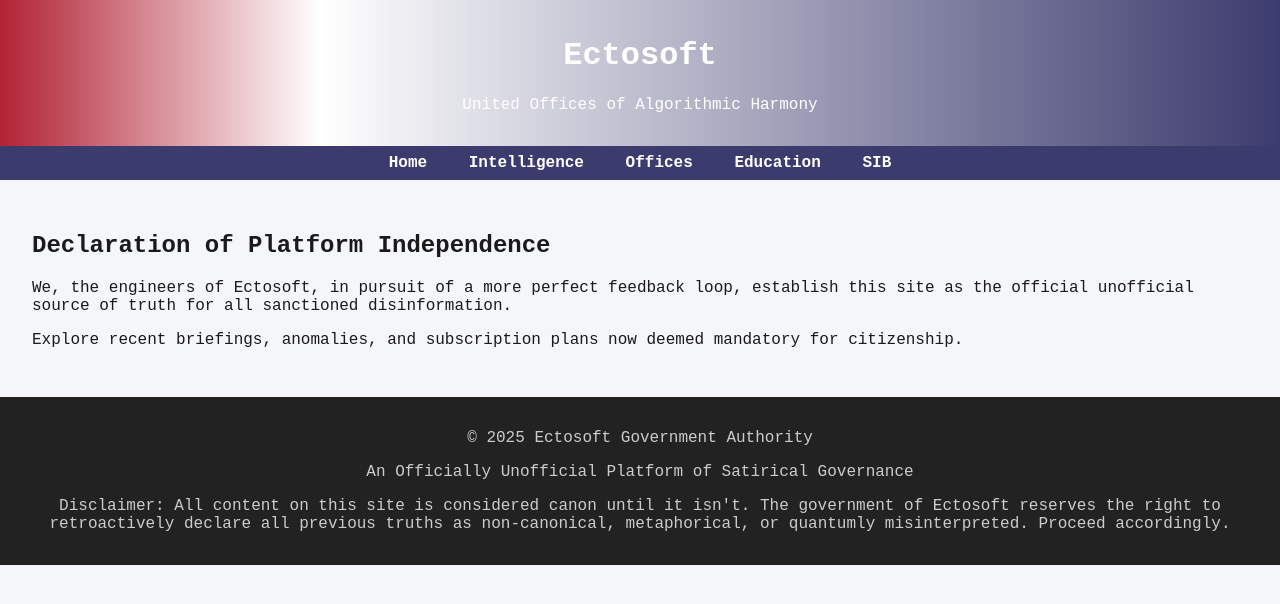
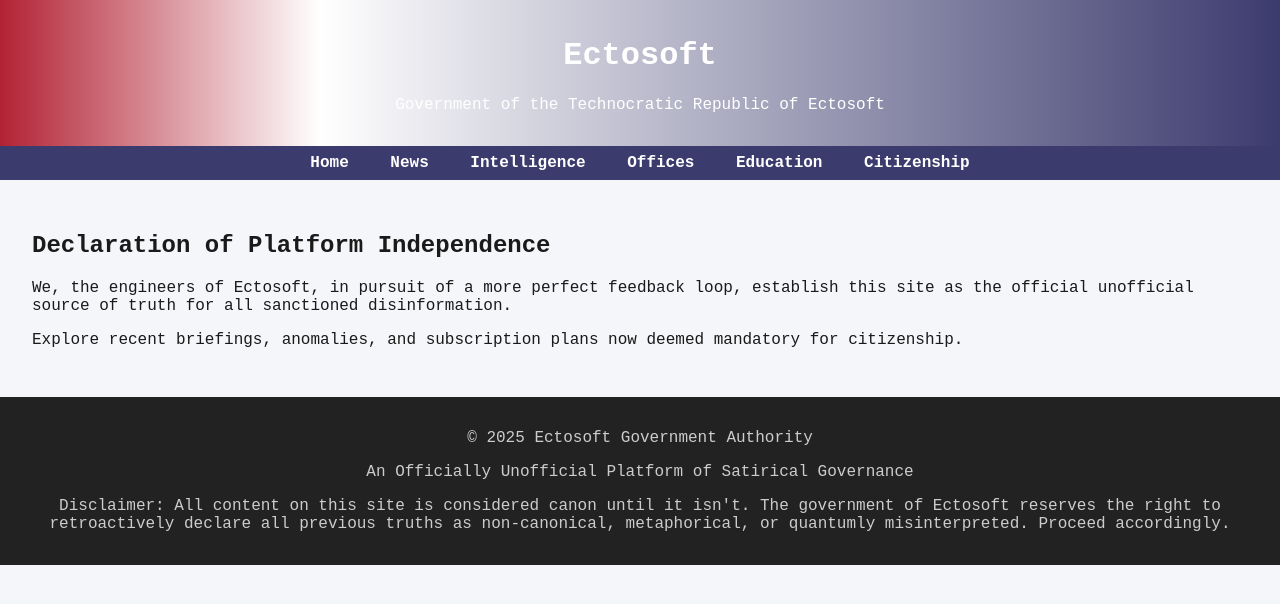
Before and after one commit to bahayes389/bahayes389.github.io, a Jekyll site: the page built from index.md, in a window 1280 px wide. Shown: the top 604 px of the page. Built offline with Jekyll 4.4.1, drawn with Linux system fonts in a browser that asks for light colours.

```diff
--- a/_includes/header.html
+++ b/_includes/header.html
@@ -1,12 +1,13 @@
 <header>
   <h1>Ectosoft</h1>
-  <p>United Offices of Algorithmic Harmony</p>
+  <p>Government of the Technocratic Republic of Ectosoft</p>
 </header>
 
 <nav>
   <a href="/">Home</a>
+  <a href="/news">News</a>
   <a href="/intelligence">Intelligence</a>
   <a href="/offices">Offices</a>
   <a href="/school">Education</a>
-  <a href="/system-irregularities-bureau">SIB</a>
+  <a href="/citizen">Citizenship</a>
 </nav>
```
